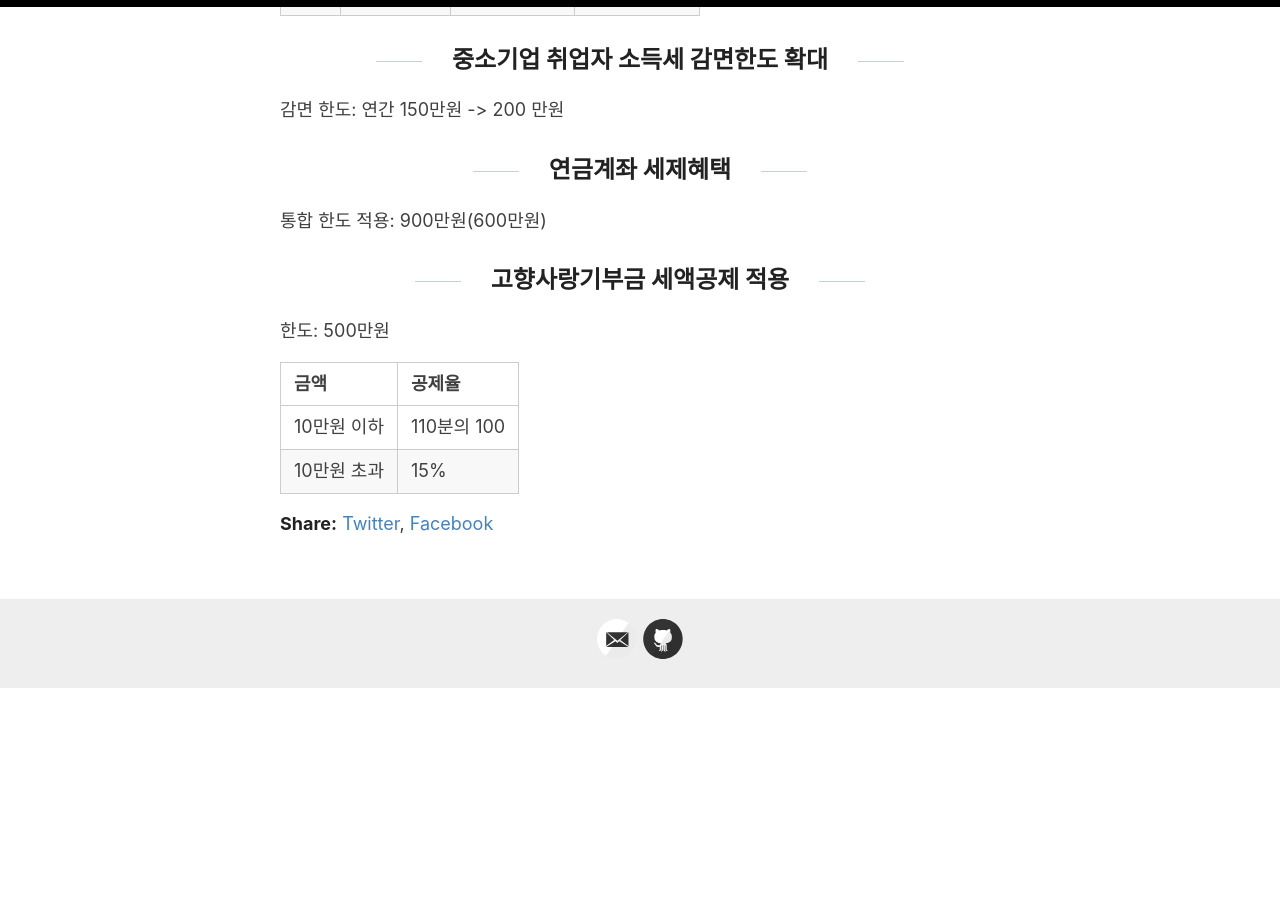
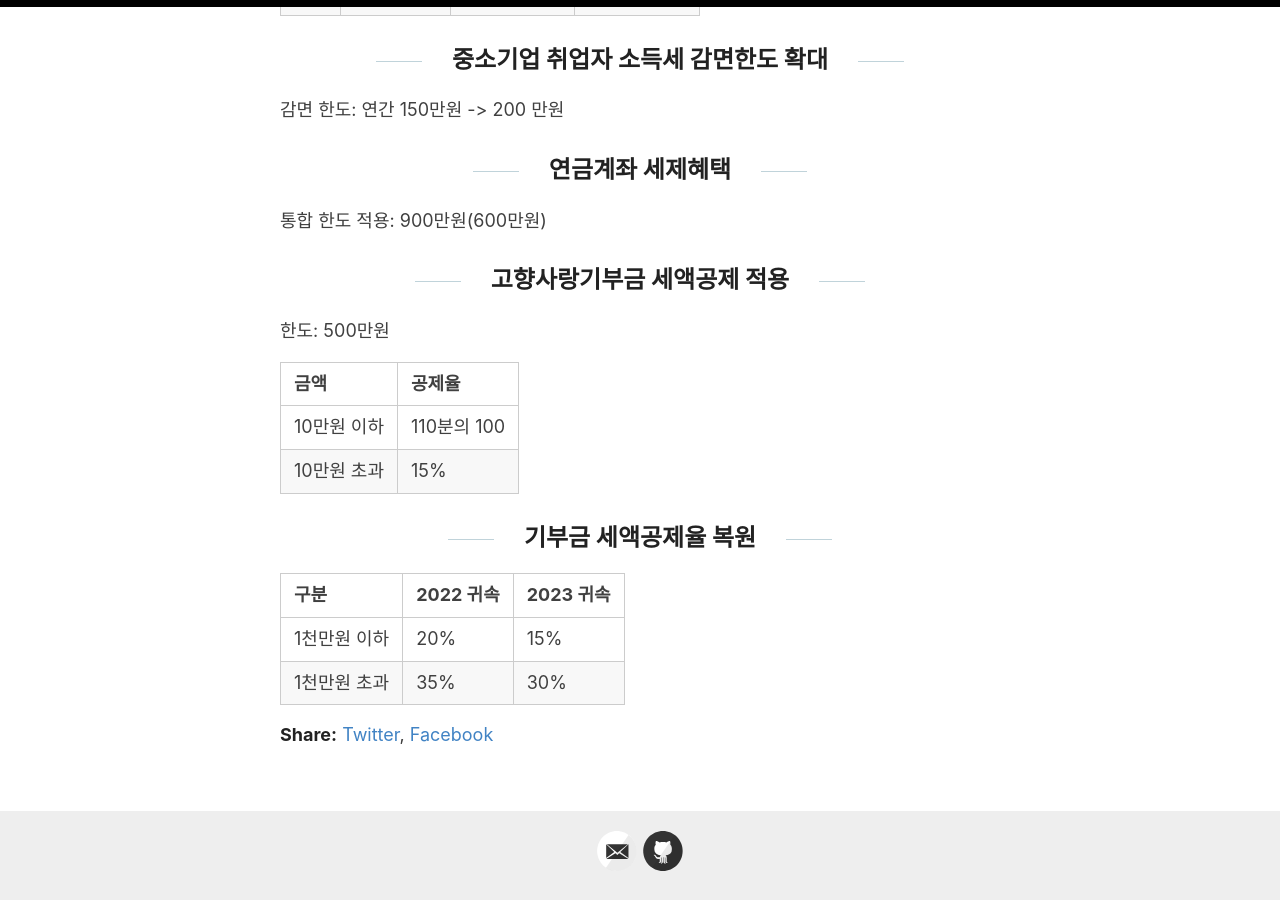
Before and after one commit to deepvaluer/deepvaluer.github.io, a Jekyll site: the page built from _posts/2023-12-04-2023년-귀속-연말정산-변경.md, in a window 1280 px wide and 900 px high, scrolled down 1836 px. Built offline with Jekyll 4.4.1, drawn with Linux system fonts in a browser that asks for light colours; before the commit the page ends 2525 px from its top, so only the background shows below that.

Commit message:
Update 2023-12-04-2023년-귀속-연말정산-변경.md

```diff
--- a/_posts/2023-12-04-2023년-귀속-연말정산-변경.md
+++ b/_posts/2023-12-04-2023년-귀속-연말정산-변경.md
@@ -108,3 +108,10 @@ published: true
 |---------|---------|
 |10만원 이하|110분의 100|
 |10만원 초과|15%|
+
+## 기부금 세액공제율 복원
+
+|구분|2022 귀속|2023 귀속|
+|---|---------|---------|
+|1천만원 이하|20%|15%|
+|1천만원 초과|35%|30%|
```
